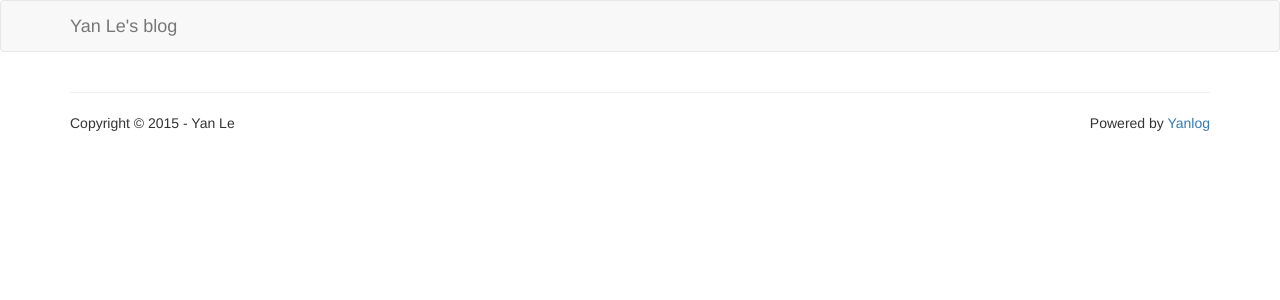
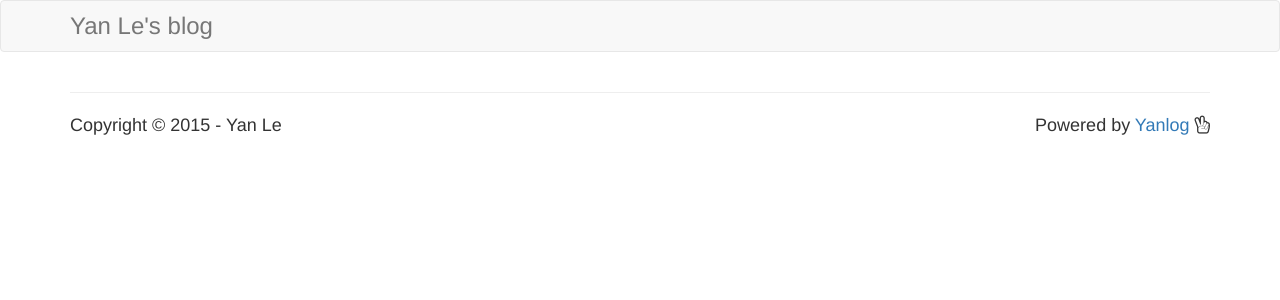
Before and after one commit to janusle/yanlog, a Django app: template yanlog/blog/templates/admin.html in a window 1280 px wide. Shown: the top 300 px of the page. Run offline with Django 3.2, Linux system fonts and the light colour scheme; the template is opened without the code that fills it, so the values that code supplies are empty; some libraries are stand-ins or nearby versions.

Commit message:
integrated font awesome

```diff
--- a/yanlog/common/templates/base.html
+++ b/yanlog/common/templates/base.html
@@ -12,9 +12,10 @@
   {% load bootstrap3 %}
   {% load staticfiles %}
   {% bootstrap_css %}
-  {% bootstrap_javascript %}
+  <link href="https://maxcdn.bootstrapcdn.com/font-awesome/4.4.0/css/font-awesome.min.css" rel="stylesheet">
   <link href="/static/css/style.css" rel="stylesheet">
   <link href="/static/css/code_highlight.css" rel="stylesheet">
+  {% bootstrap_javascript %}
   <title>Yanlog</title>
 </head>
 
@@ -41,6 +42,7 @@
         <div class="col-md-4">
           <p class="pull-right">
             Powered by <a href="https://github.com/janusle/yanlog">Yanlog</a>
+            <i class="fa fa-hand-peace-o"></i>
           </p>
         </div>
       </div>
--- a/yanlog/static/css/style.css
+++ b/yanlog/static/css/style.css
@@ -1,3 +1,11 @@
 .published_at {
   margin-right: 20px;
 }
+
+.navbar-brand {
+  font-size: 24px;
+}
+
+body {
+  font-size: 18px;
+}
```
